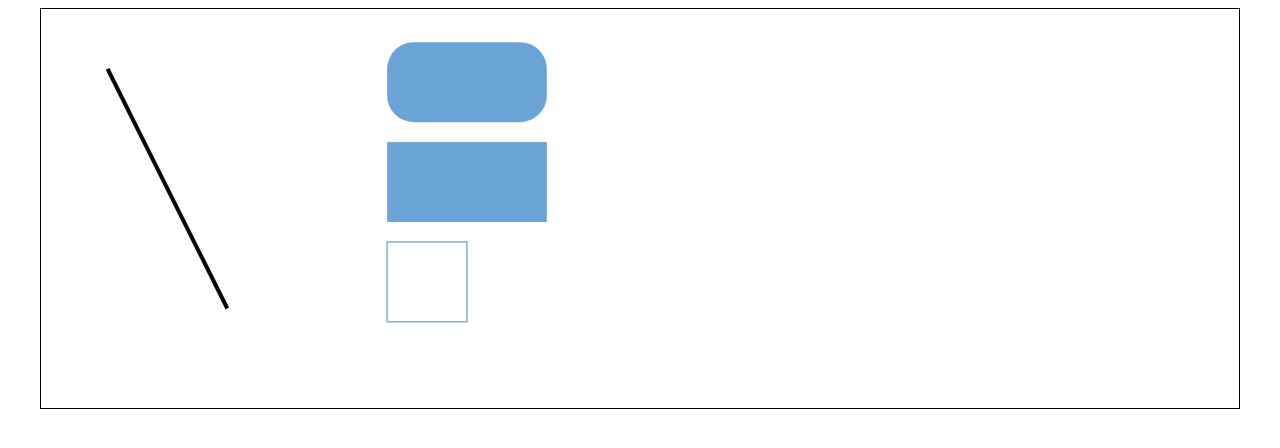
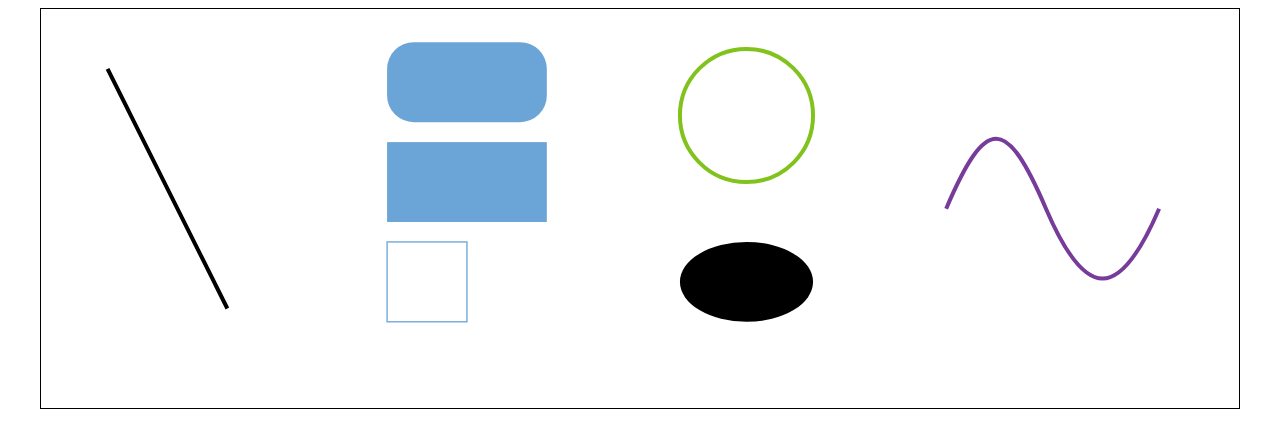
Before and after one commit to mattheweallen/meallen-viz, a website: page src/d3-book/1-svg-shapes.html in a window 1280 px wide. Drawn offline with Linux system fonts and the light colour scheme.

Commit message:
add remaining shapes

```diff
--- a/src/d3-book/1-svg-shapes.html
+++ b/src/d3-book/1-svg-shapes.html
@@ -12,6 +12,9 @@
 			<rect x="260" y="25" width="120" height="60" rx="20" ry="20" fill="#6ba5d7"/>
 			<rect x="260" y="100" width="120" height="60" fill="#6ba5d7"/>
 			<rect x="260" y="175" width="60" height="60" fill="transparent" stroke="#6ba5d7"/>
+			<circle cx="530" cy="80" r="50" fill="transparent" stroke="#81c21c" stroke-width="3"/>
+			<ellipse cx="530" cy="205" rx="50" ry="30"/>
+			<path d="M680 150 C 710 80, 725 80, 755 150 S 810 220, 840 150", fill="none" stroke="#773b9a" stroke-width="3"/>
 		</svg>
 	</div>
 </body>
```
Also changed, not shown: src/d3-book/viz.html (+1 -1 lines), readme.md.
